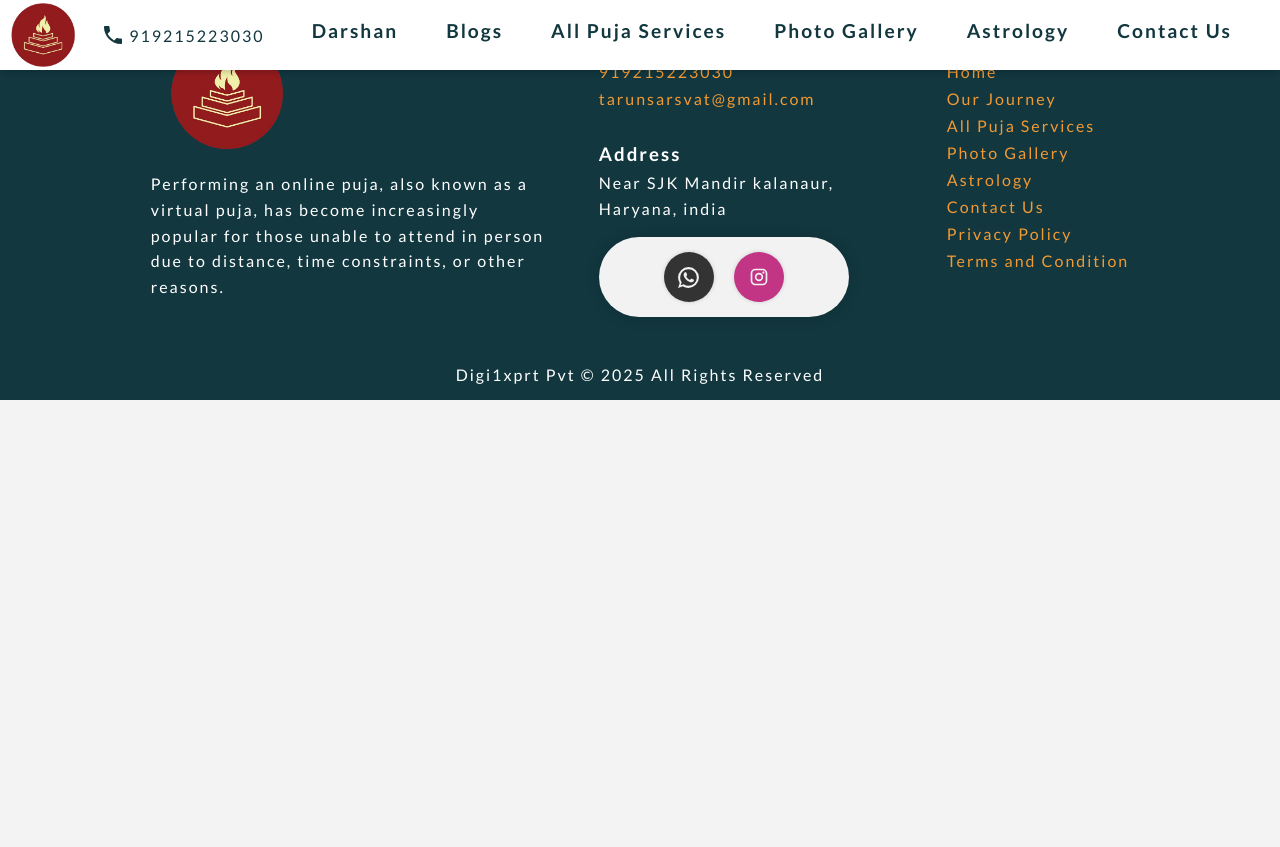
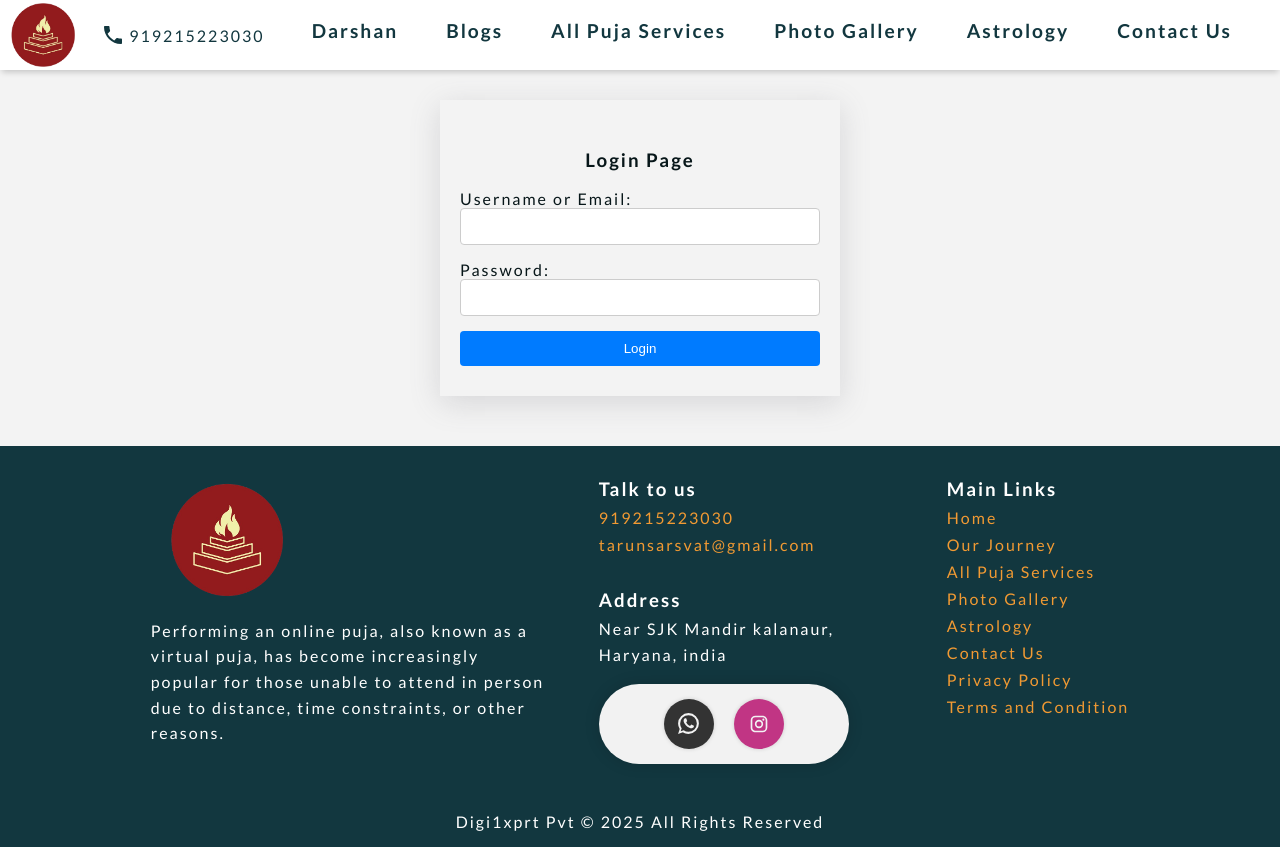
Before and after one commit to Pankajvijaybhatnagar/vedicdhaam, a React (Vite) app: page /login in a window 1280 px wide. Before the commit the page ends 800 px from the top, so only its background shows below. Built offline with nearby package versions, Linux system fonts and the light colour scheme; no server answers.

Commit message:
Add authentication and admin layout components, including login functionality and daily darshan page

```diff
--- a/package.json
+++ b/package.json
@@ -22,6 +22,7 @@
     "react-particles": "^2.12.2",
     "react-responsive-carousel": "^3.2.23",
     "react-router-dom": "^6.28.1",
+    "react-toastify": "^11.0.5",
     "sass": "^1.64.1",
     "tsparticles-slim": "^2.12.0",
     "typed.js": "^2.0.16",
--- a/src/App.jsx
+++ b/src/App.jsx
@@ -17,6 +17,9 @@ import PageMe from "./pages/pageme/PageMe";
 import NewGallery from "./pages/photo-gallery/NewGallery";
 import DailyDarshan from "./pages/daily-darshan";
 import AdminHome from "./pages/admin";
+import AdminDailyDarshan from "./pages/admin/DailyDarshan";
+import LoginPage from "./components/login/LoginPage";
+import AuthLayout from "./utils/AuthLayout";
 
 
 function App() {
@@ -42,7 +45,9 @@ function App() {
           <Route path="/policy" element={<Policy />} />
           <Route path="/photo-gallery" element={<NewGallery />} />
 
-          <Route path="/admin" element={<AdminHome />} />
+          <Route path="/login" element={<LoginPage />} />
+          <Route path="/admin" element={<AuthLayout><AdminHome /></AuthLayout>} />
+          <Route path="/admin/daily-darshan" element={<AuthLayout><AdminDailyDarshan /></AuthLayout>} />
         </Routes>
         <Footer />
       </BrowserRouter>
--- a/src/components/admin/AdminLayout.jsx
+++ b/src/components/admin/AdminLayout.jsx
@@ -1,19 +1,19 @@
-import React from 'react'
+import React from 'react';
+import Menus from './Menus';
+import './adminLayout.scss';
 
-const AdminLayout = ({childrens}) => {
+const AdminLayout = ({ children }) => {
   return (
-    <div className='container' style={{marginTop: '100px'}}>
-        <header className="admin-header">
-            <h1>Admin Dashboard</h1>
-        </header>
-        <main className="admin-main">
-            {childrens}
-        </main>
-        <footer className="admin-footer">
-            <p>&copy; 2023 VedicDhaam Admin</p>
-        </footer>
+    <div className="admin-container">
+      <aside className="admin-aside">
+        <Menus />
+      </aside>
+
+      <main className="admin-main">
+        {children}
+      </main>
     </div>
-  )
-}
+  );
+};
 
-export default AdminLayout
+export default AdminLayout;
--- /dev/null
+++ b/src/components/admin/Menus.jsx
@@ -0,0 +1,33 @@
+import React from 'react'
+import './menus.scss'
+import { Link } from 'react-router-dom'
+
+const Menus = () => {
+
+    const menuItems = [
+        { name: 'Dashboard', path: '/admin/' },
+        { name: 'Daily Darshan', path: '/admin/daily-darshan' },
+        { name: 'Users', path: '/admin/' },
+        { name: 'Puja Services', path: '/admin/' },
+        { name: 'Orders', path: '/admin/' },
+        { name: 'Photos', path: '/admin/' },
+        { name: 'Settings', path: '/admin/' },
+    ]
+
+    return (
+        <div className='admin-menus'>
+            <ul className='admin-menus-list'>
+                {menuItems.map((item,index)=>(
+                    <li><Link className='link'  to={item.path} >{item.name}</Link></li>
+                ))}
+
+            </ul>
+            <ul className='admin-menus-list'>
+
+                <li><button className='logout-btn'>Logout</button></li>
+            </ul>
+        </div>
+    )
+}
+
+export default Menus
--- /dev/null
+++ b/src/components/admin/adminLayout.scss
@@ -0,0 +1,38 @@
+.admin-container {
+  display: flex;
+  min-height: 100vh;
+  margin-top: 70px;
+}
+
+.admin-aside {
+  width: 240px;
+  background-color: #f8f8f8;
+  border-right: 1px solid #ddd;
+  padding: 20px;
+  position: sticky;
+  top: 0;
+  height: calc(100vh - 100px);
+  overflow-y: auto;
+}
+
+.admin-main {
+  flex: 1;
+  padding: 20px;
+  background-color: #fff;
+  min-height: calc(100vh - 100px);
+  overflow-y: auto;
+}
+
+/* Optional: Responsive */
+@media (max-width: 768px) {
+  .admin-container {
+    flex-direction: column;
+  }
+
+  .admin-aside {
+    width: 100%;
+    height: auto;
+    border-right: none;
+    border-bottom: 1px solid #ddd;
+  }
+}
--- /dev/null
+++ b/src/components/admin/menus.scss
@@ -0,0 +1,37 @@
+.admin-menus-list{
+    list-style: none;
+    padding: 0;
+    margin: 0;
+
+}
+
+.admin-menus-list li .link{
+    text-decoration: none;
+    color: #333;
+    padding: 5px 15px;
+    display: block;
+    border-radius: 4px;
+    transition: background-color 0.3s ease;
+    border: #bebdbd .5px solid;
+
+    // margin-top: 5px
+}
+
+.admin-menus{
+    display: flex;
+    flex-direction: column;
+    gap: 10px;
+
+    height: 100%;
+    justify-content: space-between;
+}
+.logout-btn{
+    background-color: #f44336;
+    color: white;
+    border: none;
+    padding: 10px 15px;
+    cursor: pointer;
+    border-radius: 4px;
+    text-align: center;
+    width: 100%;
+}
--- /dev/null
+++ b/src/components/login/LoginPage.jsx
@@ -0,0 +1,130 @@
+import React, { useState } from 'react';
+import './login.scss';
+import conf from '../../conf/config';
+import { useNavigate } from 'react-router-dom';
+import { toast } from 'react-toastify';
+
+const LoginPage = () => {
+    const [username, setUsername] = useState('');
+    const [password, setPassword] = useState('');
+    const [loading, setLoading] = useState(false);
+    const [errorMessage, setErrorMessage] = useState('');
+    const router = useNavigate();
+
+    const handleSubmit = async (event) => {
+        event.preventDefault();
+        setLoading(true);
+        setErrorMessage('');
+
+        try {
+            const url = conf.apiBaseUrl
+            const response = await fetch(
+                `${conf.apiBaseUrl}/api/v1/users/login`,
+                {
+                    method: 'POST',
+                    headers: {
+                        'Content-Type': 'application/json',
+                    },
+                    body: JSON.stringify({
+                        username,
+                        email: username,
+                        password,
+                    }),
+                }
+            );
+
+            if (response.ok) {
+                const data = await response.json();
+                toast.success(data.message || 'Login successful!');
+                console.log(data.data.refreshToken)
+                sessionStorage.setItem("refreshToken",data.data.refreshToken)
+                sessionStorage.setItem("accessToken",data.data.accessToken)
+                router('/admin');
+            } else {
+                let msg = '';
+                switch (response.status) {
+                    case 400:
+                        msg = 'Bad request.';
+                        break;
+                    case 401:
+                        msg = 'Invalid Password';
+                        break;
+                    case 403:
+                        msg = 'Forbidden: Access denied.';
+                        break;
+                    case 404:
+                        msg = 'User not found.';
+                        break;
+                    case 500:
+                        msg = 'Server error. Please try again later.';
+                        break;
+                    default:
+                        msg = `Login failed (Status ${response.status}).`;
+                }
+                setErrorMessage(msg);
+                toast.error(msg);
+            }
+        } catch (error) {
+            console.error('Login error:', error);
+            const msg = 'Network error. Please check your connection.';
+            setErrorMessage(msg);
+            toast.error(msg);
+        } finally {
+            setLoading(false);
+        }
+    };
+
+    return (
+        <div className="container" style={{ paddingTop: '100px' }}>
+            <form onSubmit={handleSubmit} className="login-form">
+                <h3 style={{ textAlign: 'center' }}>Login Page</h3>
+
+                <div className="form-group">
+                    <label htmlFor="username">Username or Email:</label>
+                    <input
+                        type="text"
+                        id="username"
+                        name="username"
+                        value={username}
+                        onChange={(e) => setUsername(e.target.value)}
+                        required
+                        disabled={loading}
+                    />
+                </div>
+
+                <div className="form-group">
+                    <label htmlFor="password">Password:</label>
+                    <input
+                        type="password"
+                        id="password"
+                        name="password"
+                        value={password}
+                        onChange={(e) => setPassword(e.target.value)}
+                        required
+                        disabled={loading}
+                    />
+                </div>
+
+                {/* Show error message here */}
+                {errorMessage && (
+                    <div
+                        style={{
+                            color: 'red',
+                            marginBottom: '10px',
+                            textAlign: 'center',
+                            fontSize: '14px',
+                        }}
+                    >
+                        {errorMessage}
+                    </div>
+                )}
+
+                <button type="submit" disabled={loading}>
+                    {loading ? 'Logging in...' : 'Login'}
+                </button>
+            </form>
+        </div>
+    );
+};
+
+export default LoginPage;
--- /dev/null
+++ b/src/components/login/login.scss
@@ -0,0 +1,75 @@
+.login-form {
+    display: flex;
+    flex-direction: column;
+    align-items: center;
+    justify-content: center;
+    width: 100%;
+
+    max-width: 400px;
+    margin: auto;
+    box-shadow: rgba(100, 100, 111, 0.2) 0px 7px 29px 0px;
+    padding: 30px 20px;
+    margin-bottom: 50px;
+}
+
+.login-form h1 {
+    margin-bottom: 20px;
+    color: #333;
+}
+
+.form-group {
+    width: 100%;
+}
+
+.login-form input {
+    width: 100%;
+    padding: 10px;
+    margin-bottom: 15px;
+    border: 1px solid #ccc;
+    border-radius: 4px;
+}
+
+.login-form button {
+    width: 100%;
+    padding: 10px;
+    background-color: #007bff;
+    color: white;
+    border: none;
+    border-radius: 4px;
+    cursor: pointer;
+}
+
+.login-form button:hover {
+    background-color: #0056b3;
+}
+
+.login-form .error {
+    color: red;
+    margin-top: 10px;
+}
+
+.login-form .success {
+    color: green;
+    margin-top: 10px;
+}
+
+.login-form .loading {
+    color: #007bff;
+    margin-top: 10px;
+}
+
+.login-form .forgot-password {
+    margin-top: 10px;
+    color: #007bff;
+    text-decoration: none;
+}
+
+.login-form .forgot-password:hover {
+    text-decoration: underline;
+}
+
+.login-form .register-link {
+    margin-top: 10px;
+    color: #007bff;
+    text-decoration: none;
+}
--- /dev/null
+++ b/src/pages/admin/DailyDarshan.jsx
@@ -0,0 +1,15 @@
+import React from 'react'
+import AdminLayout from '../../components/admin/AdminLayout'
+
+const DailyDarshan = () => {
+  return (
+    <div>
+      <AdminLayout>
+
+      we will displaing teh list
+      </AdminLayout>
+    </div>
+  )
+}
+
+export default DailyDarshan
--- a/src/pages/admin/index.jsx
+++ b/src/pages/admin/index.jsx
@@ -6,6 +6,7 @@ const AdminHome = () => {
     <div>
       <AdminLayout>
         hii welcome to admin home page
+        Lorem ipsum dolor sit amet consectetur, adipisicing elit. Nemo veniam perferendis laborum ducimus officia fugit odio sed sunt similique ex voluptas minima harum, maiores excepturi delectus praesentium dolores suscipit quibusdam.
       </AdminLayout>
     </div>
   )
--- /dev/null
+++ b/src/utils/AuthLayout.jsx
@@ -0,0 +1,27 @@
+import React from 'react'
+import { useNavigate } from 'react-router-dom';
+const AuthLayout = ({ children }) => {
+    const navigate = useNavigate()
+    const [loading, setLoading] = React.useState(true);
+    const checkAuth = () => {
+        setLoading(true)
+        const token = sessionStorage.getItem('accessToken');
+        if (!token) {
+            navigate('/login')
+            setLoading(false)
+        }
+    }
+    React.useEffect(() => {
+        checkAuth();
+        setLoading(false);
+    }, []);
+    if (loading) return null;
+
+    return (
+        <>
+            {children}
+        </>
+    )
+}
+
+export default AuthLayout
```
Also changed, not shown: 1 other file (tests, documents, lock files or other folders).
